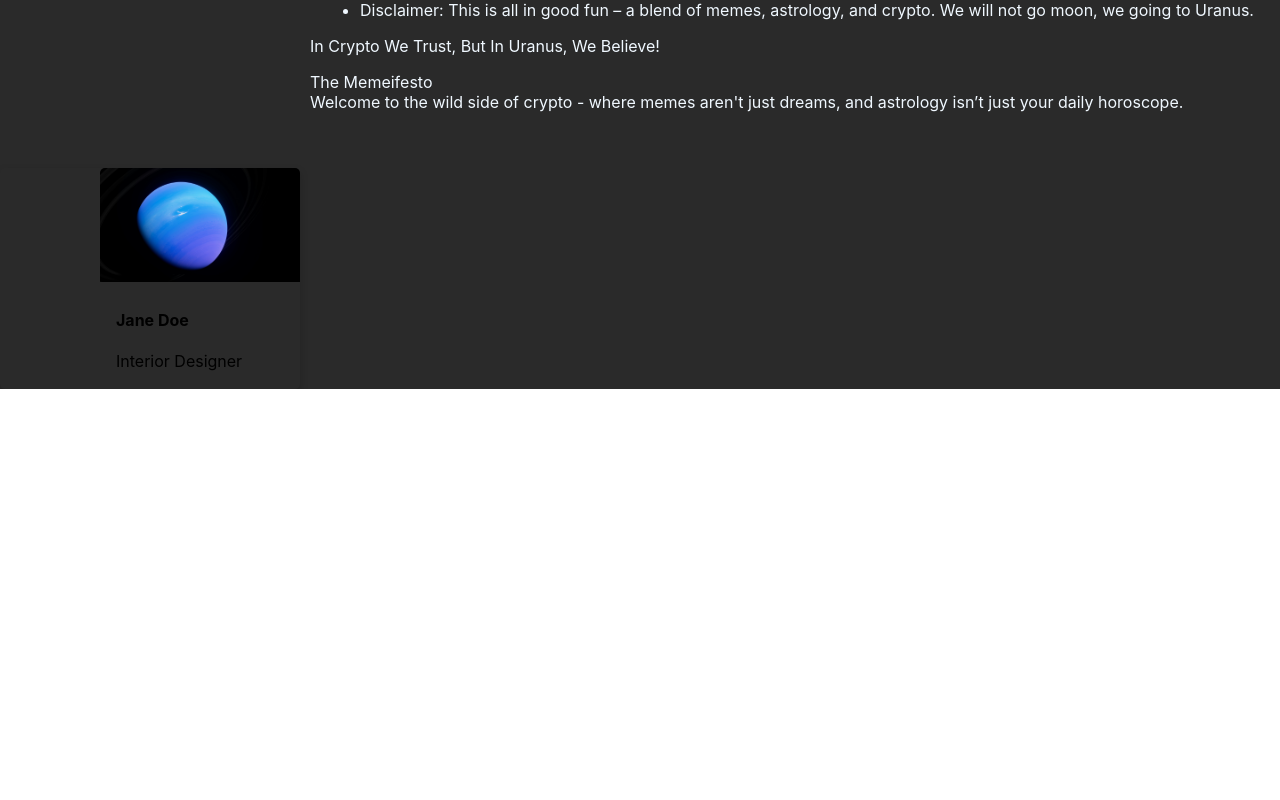
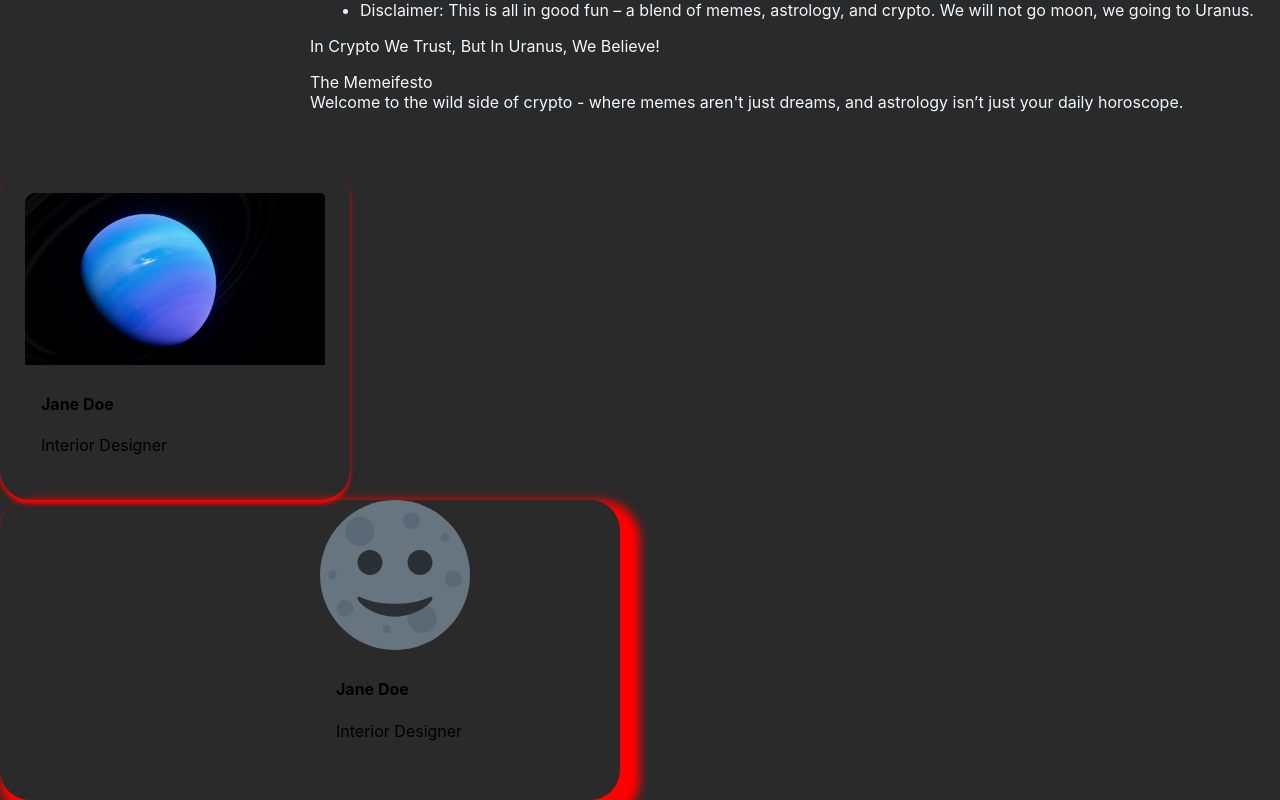
Before and after one commit to manipinnaka1125/uranus, a React (Create React App) app in the folder uranus/: page / in a window 1280 px wide. Shown: the part 915-1715 px from the top of the page. Before the commit the page ends 1304 px from the top, so only its background shows below. Built offline with nearby package versions, Linux system fonts and the light colour scheme.

Commit message:
new updates of card

```diff
--- a/uranus/src/App.css
+++ b/uranus/src/App.css
@@ -101,16 +101,16 @@
   padding-left: 310px;
 }
 .card {
-  box-shadow: 0 4px 8px 0 rgba(0,0,0,0.2);
+  box-shadow: 0 4px 4px 0 rgb(255, 0, 0);
   transition: 0.3s;
-  width: 200px;
+  width: 300px;
   height: auto;
- padding-left: 100px;
-  border-radius: 5px;
+ padding: 25px;
+  border-radius: 30px;
 }
 
 .card:hover {
-  box-shadow: 0 8px 16px 0 rgba(0,0,0,0.2);
+  box-shadow: 0 8px 16px 0 rgb(0, 157, 255);
 }
 
 img {
@@ -118,10 +118,38 @@
 }
 
 .container {
-  padding: 2px 16px;
+  padding: 4px 16px;
 }
 .card img {
   width: 100%; /* Ensure the image fills the container */
-  height: auto; /* Maintain aspect ratio */
-  border-radius: 5px 5px 0 0; /* Apply border radius to the top corners */
+  height: 100%; /* Maintain aspect ratio */
+  border-radius: 10px 5px 0 0; /* Apply border radius to the top corners */
 }
+.card1 {
+  box-shadow: 10px 10px 10px 10px rgb(255, 0, 0);
+  transition: 0.3s;
+  width: 300px;
+  height: 300px;
+ padding-left: 320px;
+  border-radius: 30px;
+  position: relative;
+  overflow: hidden;
+}
+
+.card1:hover {
+  box-shadow: 0 8px 16px 0 rgb(0, 157, 255,0.5);
+}
+
+image {
+  border-radius: 5px 5px 0 0;
+}
+
+.container1 {
+  padding: 4px 16px;
+
+}
+.card1 image {
+  width: 100%; /* Ensure the image fills the container */
+  height: 100%; /* Maintain aspect ratio */
+  border-radius: 10px 10px 10px 10px; /* Apply border radius to the top corners */
+}
--- a/uranus/src/App.js
+++ b/uranus/src/App.js
@@ -5,7 +5,7 @@
 function App() {
   return (
     <div className="App">
-      <meta name="viewport" content="width=device-width, initial-scale=1"></meta>
+      <meta name="viewport" content="width=device-width, initial-scale=1"/>
       <header className="App-header">
         <Header/>
       </header>
@@ -57,10 +57,28 @@
 </br>
 <div class="card">
   <img src={img1} alt="Avatar" />
+
   <div class="container">
     <h4><b>Jane Doe</b></h4>
     <p>Interior Designer</p>
+
+
+
   </div>
+
+</div>
+<div class="card1">
+  <img src={image} alt="Avatar" />
+
+
+  <div class="container1">
+    <h4><b>Jane Doe</b></h4>
+    <p>Interior Designer</p>
+
+
+
+  </div>
+
 </div>
 
       </div>
```
